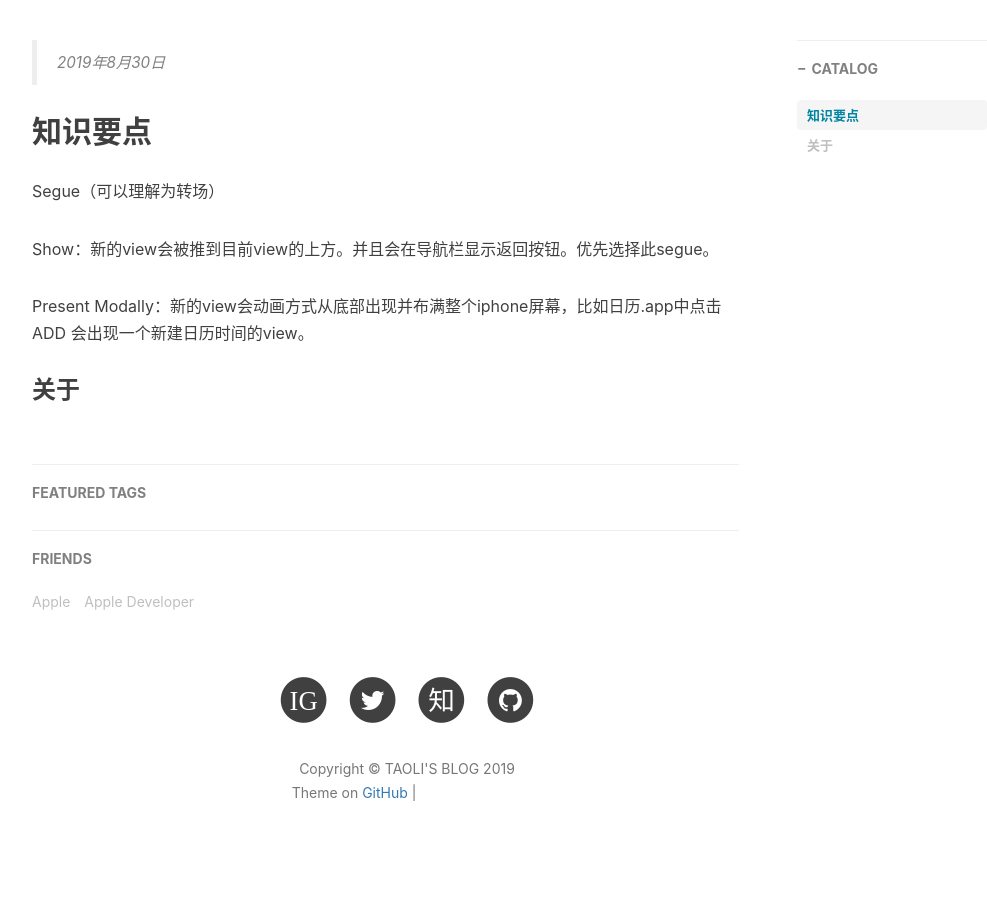
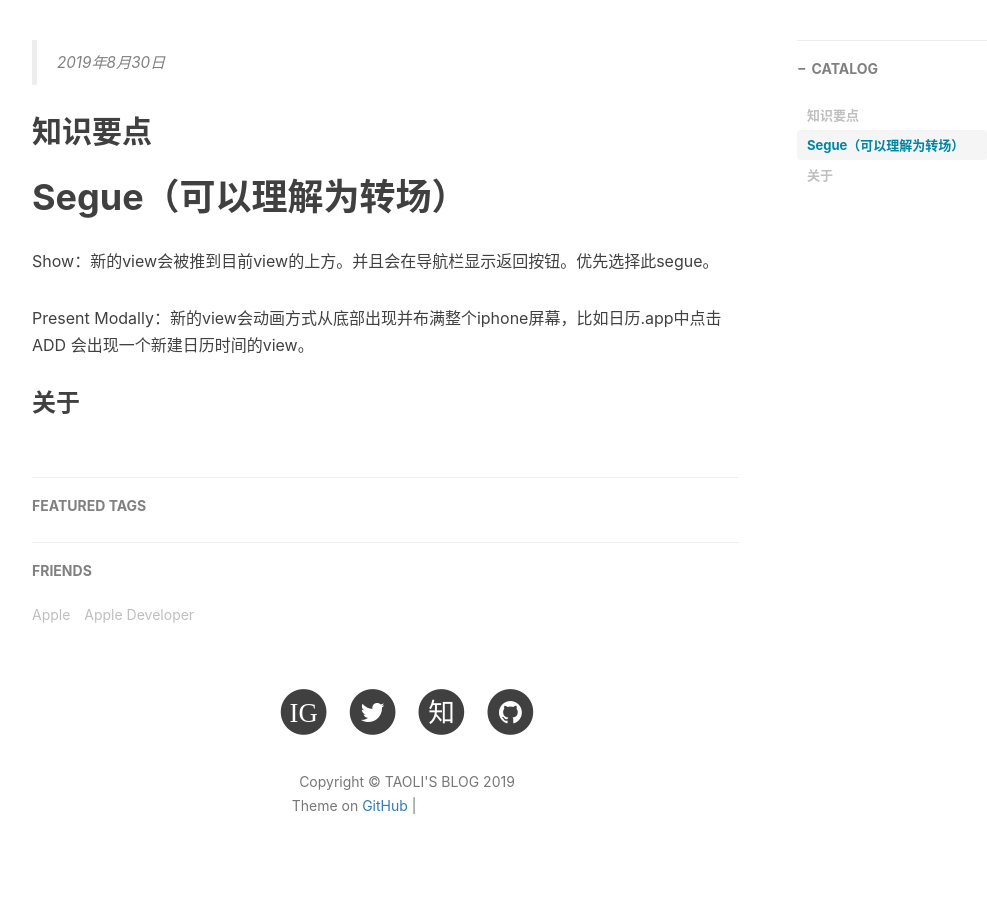
Before and after one commit to iamtaoli/iamtaoli.github.io, a Jekyll site: the page built from 2019-09-01-Swift学习心得及重难点.md, in a window 1280 px wide. Shown: the part 523-1433 px from the top of the page, without its empty margins (233-1220 px from the left). Built offline with Jekyll 4.4.1, drawn with Linux system fonts in a browser that asks for light colours; nearby versions of some CDN libraries; comment, search, counter and statistics services are not loaded; grey boxes are pictures that could not be loaded.

Commit message:
Update 2019-09-01-Swift学习心得及重难点.md

```diff
--- a/2019-09-01-Swift学习心得及重难点.md
+++ b/2019-09-01-Swift学习心得及重难点.md
@@ -16,7 +16,7 @@ tags:
 
 ## 知识要点
 
-Segue（可以理解为转场）
+# Segue（可以理解为转场）
 
 Show：新的view会被推到目前view的上方。并且会在导航栏显示返回按钮。优先选择此segue。
 
```
